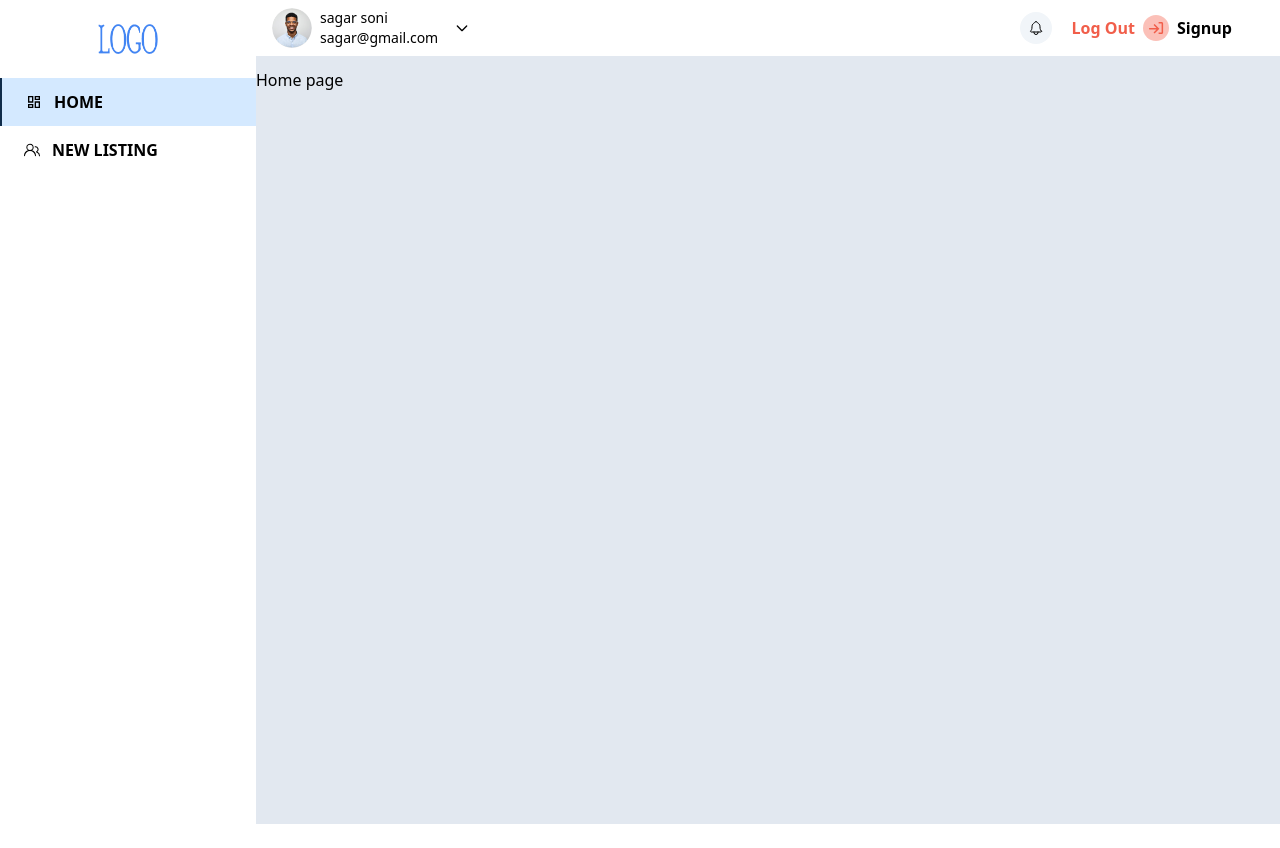
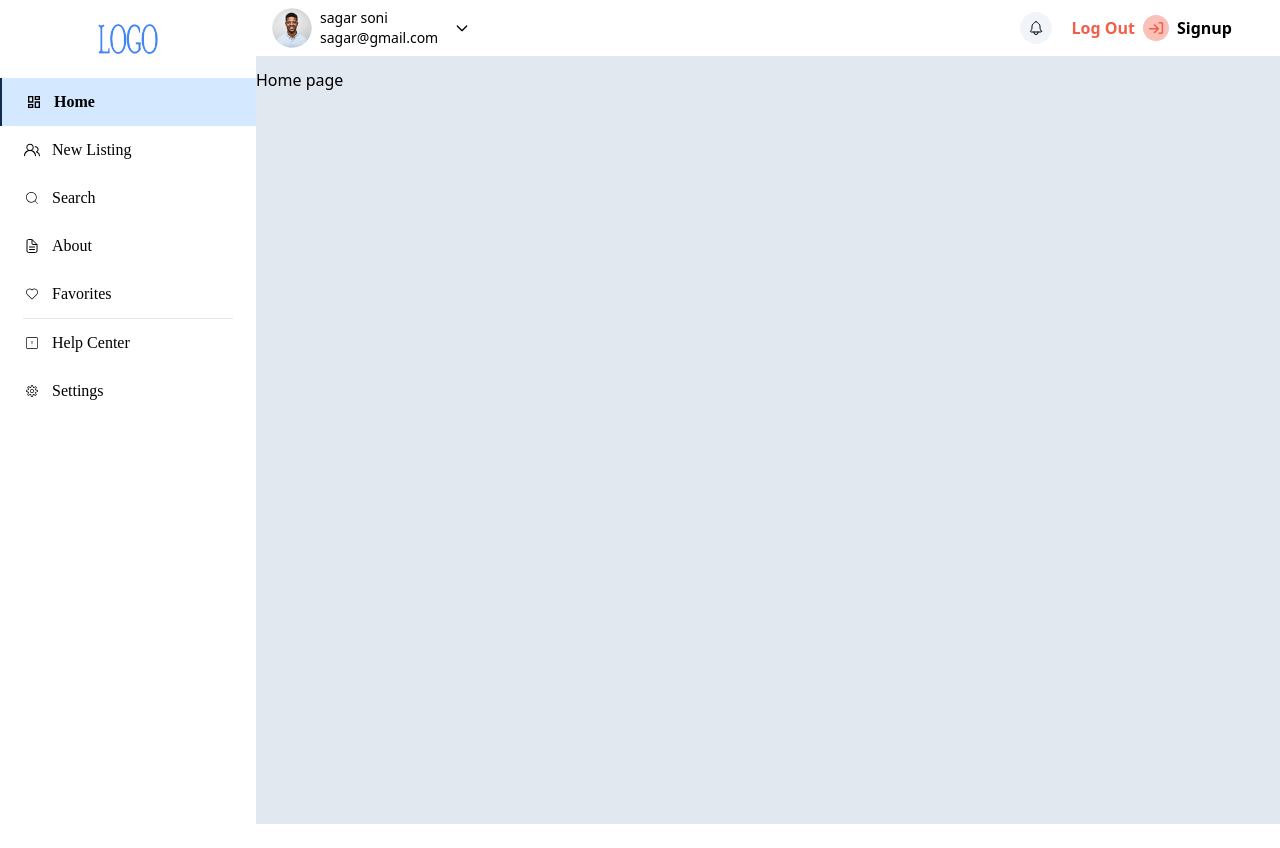
Before and after one commit to Sumaiya-Meem/Therapize, a React (Vite) app: page / in a window 1280 px wide. Built offline with nearby package versions, Linux system fonts and the light colour scheme.

Commit message:
design navbar section

```diff
--- a/src/Pages/MainLayout/Menubar/Menubar.jsx
+++ b/src/Pages/MainLayout/Menubar/Menubar.jsx
@@ -2,9 +2,13 @@ import { NavLink } from "react-router-dom";
 import { MdOutlineDashboard } from "react-icons/md";
 import { GoPeople } from "react-icons/go";
 import logo from "../../../../public/logo.png";
+import { CiSearch ,CiHeart , CiSquareInfo,CiSettings} from "react-icons/ci";
+import { IoDocumentTextOutline } from "react-icons/io5";
+
+
 const Menubar = () => {
   return (
-    <div className="lg:min-h-screen h-full  dark:bg-[#212130]  bg-white">
+    <div className="lg:min-h-screen h-full font-[Poppins]  dark:bg-[#212130]  bg-white">
       <div className="my-6 flex items-center justify-center ">
           <img src={logo} alt="" className="h-[30px] w-[60px]" />
       <div>
@@ -13,7 +17,7 @@ const Menubar = () => {
       <NavLink
         to="/"
         className={({ isActive }) =>
-          `flex items-center gap-3 py-3 lg:pl-6 md:pl-3 uppercase font-semibold text-base ${isActive ? "border-l-2 border-[#102C4A] bg-[#D4E9FF]" : ""}`
+          `flex items-center gap-3 py-3 lg:pl-6 md:pl-3 capitalize text-base ${isActive ? "border-l-2 border-[#102C4A] font-bold bg-[#D4E9FF]" : ""}`
         }
       >
         <MdOutlineDashboard />
@@ -22,13 +26,64 @@ const Menubar = () => {
 
       <NavLink to="/newList"
        className={({ isActive }) =>
-                  `flex items-center gap-3 py-3 lg:pl-6 md:pl-3 uppercase font-semibold text-base ${isActive ? "border-l-2 border-[#102C4A] bg-[#D4E9FF]" : ""}`
+                  `flex items-center gap-3 py-3 lg:pl-6 md:pl-3 capitalize text-base ${isActive ? "border-l-2 border-[#102C4A] font-bold bg-[#D4E9FF]" : ""}`
                 }
       >
 
           <GoPeople />
           New Listing
       </NavLink>
+
+      <NavLink to="/search"
+       className={({ isActive }) =>
+                  `flex items-center gap-3 py-3 lg:pl-6 md:pl-3 capitalize text-base ${isActive ? "border-l-2 border-[#102C4A] font-bold bg-[#D4E9FF]" : ""}`
+                }
+      >
+
+         <CiSearch></CiSearch>
+          Search
+      </NavLink>
+      <NavLink to="/search"
+       className={({ isActive }) =>
+                  `flex items-center gap-3 py-3 lg:pl-6 md:pl-3 capitalize text-base ${isActive ? "border-l-2 border-[#102C4A] font-bold bg-[#D4E9FF]" : ""}`
+                }
+      >
+
+         <IoDocumentTextOutline></IoDocumentTextOutline>
+          About
+      </NavLink>
+      <NavLink to="/favourite"
+       className={({ isActive }) =>
+                  `flex items-center gap-3 py-3 lg:pl-6 md:pl-3 capitalize text-base ${isActive ? "border-l-2 border-[#102C4A] font-bold bg-[#D4E9FF]" : ""}`
+                }
+      >
+
+         <CiHeart></CiHeart>
+         Favorites
+      </NavLink>
+      <div className="h-[1px] bg-[#E7E7E7] w-[210px] mx-auto">
+
+      </div>
+
+      <NavLink to="/helpCenter"
+       className={({ isActive }) =>
+                  `flex items-center gap-3 py-3 lg:pl-6 md:pl-3 capitalize text-base ${isActive ? "border-l-2 border-[#102C4A] font-bold bg-[#D4E9FF]" : ""}`
+                }
+      >
+
+         <CiSquareInfo></CiSquareInfo>
+         Help Center
+      </NavLink>
+      <NavLink to="/setting"
+       className={({ isActive }) =>
+                  `flex items-center gap-3 py-3 lg:pl-6 md:pl-3 capitalize text-base ${isActive ? "border-l-2 border-[#102C4A] font-bold bg-[#D4E9FF]" : ""}`
+                }
+      >
+
+         <CiSettings></CiSettings>
+         Settings
+      </NavLink>
+
     </div>
   );
 };
```
